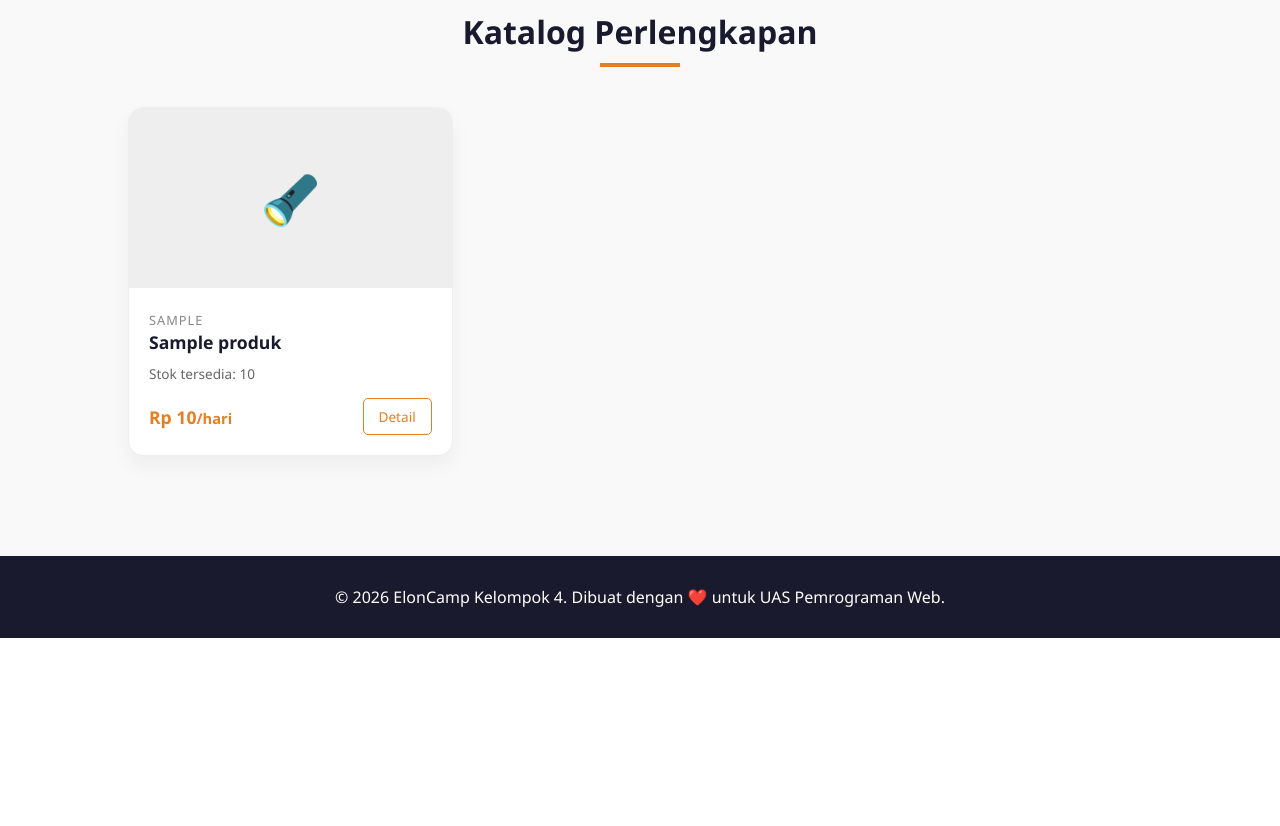
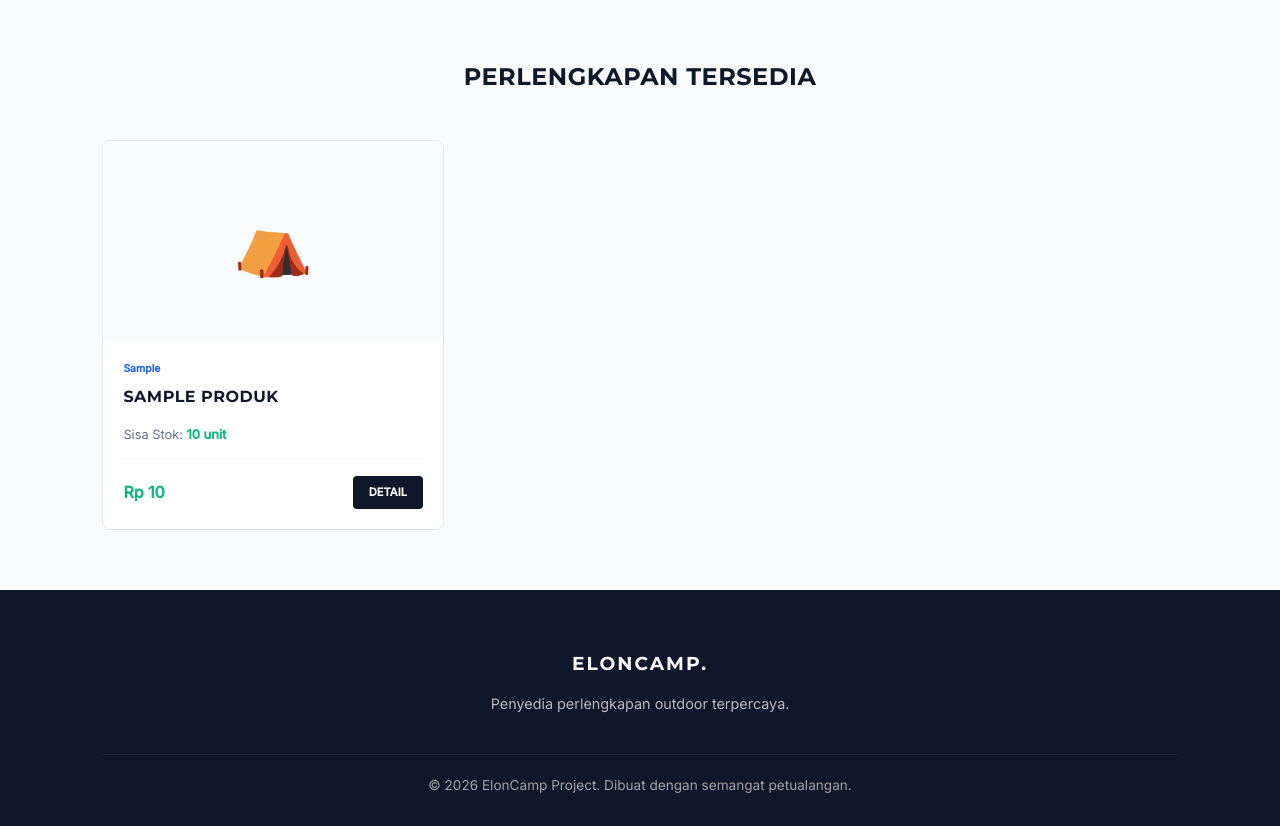
Before and after one commit to christianlobo026/ElonCamp, a PHP site: page / in a window 1280 px wide. Shown: the part 583-1409 px from the top of the page. Before the commit the page ends 1221 px from the top, so only its background shows below. Run offline with PHP 8.4, Linux system fonts and the light colour scheme; tables that the repository leaves empty or names only in its code hold one stand-in row (values such as "Sample post").

Commit message:
feat: implementasi landing page index.php dengan dinamis katalog produk

```diff
--- a/index.php
+++ b/index.php
@@ -1,199 +1,97 @@
-<?php
-// Memanggil file koneksi dan helper
-include 'config/database.php';
-?>
+<?php include 'config/database.php'; ?>
 <!DOCTYPE html>
 <html lang="id">
 <head>
     <meta charset="UTF-8">
     <meta name="viewport" content="width=device-width, initial-scale=1.0">
-    <title>ElonCamp - Sewa & Jual Alat Camping</title>
-    <style>
-        :root {
-            --primary: #e67e22;
-            --dark: #1a1a2e;
-            --light: #f4f4f4;
-        }
-
-        * { margin: 0; padding: 0; box-sizing: border-box; font-family: 'Segoe UI', sans-serif; }
-
-        body { background-color: #f9f9f9; color: #333; }
-
-        /* Navigation */
-        nav {
-            background: var(--dark);
-            padding: 15px 10%;
-            display: flex;
-            justify-content: space-between;
-            align-items: center;
-            position: sticky;
-            top: 0;
-            z-index: 1000;
-        }
-        nav .logo { color: white; font-size: 1.5rem; font-weight: bold; text-decoration: none; }
-        nav ul { display: flex; list-style: none; gap: 20px; }
-        nav ul li a { color: white; text-decoration: none; font-size: 0.9rem; }
-        nav .auth-btn {
-            background: var(--primary);
-            color: white;
-            padding: 8px 18px;
-            border-radius: 5px;
-            text-decoration: none;
-            font-weight: 600;
-        }
-
-        /* Hero Section */
-        .hero {
-            background: linear-gradient(rgba(0,0,0,0.6), rgba(0,0,0,0.6)), url('https://images.unsplash.com/photo-1504280390367-361c6d9f38f4?auto=format&fit=crop&w=1350&q=80');
-            background-size: cover;
-            background-position: center;
-            height: 60vh;
-            display: flex;
-            flex-direction: column;
-            justify-content: center;
-            align-items: center;
-            text-align: center;
-            color: white;
-            padding: 0 20px;
-        }
-        .hero h1 { font-size: 3rem; margin-bottom: 10px; }
-        .hero p { font-size: 1.2rem; margin-bottom: 25px; opacity: 0.9; }
-
-        /* Catalog Section */
-        .container { padding: 50px 10%; }
-        .section-title {
-            text-align: center;
-            margin-bottom: 40px;
-        }
-        .section-title h2 { font-size: 2rem; color: var(--dark); }
-        .section-title .line {
-            width: 80px;
-            height: 4px;
-            background: var(--primary);
-            margin: 10px auto;
-        }
-
-        .grid {
-            display: grid;
-            grid-template-columns: repeat(auto-fill, minmax(250px, 1fr));
-            gap: 25px;
-        }
-
-        .card {
-            background: white;
-            border-radius: 15px;
-            overflow: hidden;
-            box-shadow: 0 10px 20px rgba(0,0,0,0.05);
-            transition: 0.3s;
-            border: 1px solid #eee;
-        }
-        .card:hover { transform: translateY(-5px); }
-        .card-img {
-            height: 180px;
-            background: #eee;
-            display: flex;
-            align-items: center;
-            justify-content: center;
-            font-size: 3rem;
-        }
-        .card-content { padding: 20px; }
-        .card-content h3 { font-size: 1.1rem; margin-bottom: 10px; color: var(--dark); }
-        .card-content .category {
-            font-size: 0.8rem;
-            color: #888;
-            text-transform: uppercase;
-            letter-spacing: 1px;
-        }
-        .card-footer {
-            display: flex;
-            justify-content: space-between;
-            align-items: center;
-            margin-top: 15px;
-        }
-        .price { color: var(--primary); font-weight: bold; font-size: 1.1rem; }
-        .btn-detail {
-            padding: 8px 15px;
-            border: 1px solid var(--primary);
-            color: var(--primary);
-            text-decoration: none;
-            border-radius: 5px;
-            font-size: 0.85rem;
-            transition: 0.3s;
-        }
-        .btn-detail:hover { background: var(--primary); color: white; }
-
-        footer {
-            background: var(--dark);
-            color: white;
-            text-align: center;
-            padding: 30px;
-            margin-top: 50px;
-        }
-    </style>
+    <title>ElonCamp | Rental Equipment</title>
+    <link rel="stylesheet" href="assets/style.css">
 </head>
 <body>
 
 <nav>
-        <a href="index.php" class="logo">⛺ ElonCamp</a>
+    <a href="index.php" class="logo">ELONCAMP.</a>
+
     <ul>
-            <li><a href="index.php">Beranda</a></li>
-            <li><a href="#katalog">Katalog</a></li>
-            <?php if (isLoggedIn()): ?>
-                <?php if (isAdmin()): ?>
-                    <li><a href="admin/index.php">Dashboard Admin</a></li>
-                <?php endif; ?>
-                <li><a href="auth/logout.php" style="color: #ff7675;">Logout (<?php echo $_SESSION['nama']; ?>)</a></li>
-            <?php else: ?>
-                <li><a href="auth/login.php" class="auth-btn">Masuk</a></li>
+        <li><a href="index.php">BERANDA</a></li>
+        <li><a href="#katalog">SEWA</a></li>
+        <li><a href="#about">TENTANG</a></li>
+
+        <?php if(isLoggedIn()): ?>
+            <li><a href="riwayat.php">RIWAYAT</a></li>
         <?php endif; ?>
     </ul>
+
+    <div class="nav-right">
+        <?php if(isLoggedIn()): ?>
+            <span style="color: white; font-size: 0.8rem; margin-right: 10px;">Halo, User!</span>
+            <a href="auth/logout.php" class="btn-auth" style="background: #ef4444; color: white;">LOGOUT</a>
+        <?php else: ?>
+            <a href="auth/login.php" class="btn-auth">LOGIN</a>
+        <?php endif; ?>
+    </div>
 </nav>
 
-    <section class="hero">
-        <h1>Petualangan Menantimu</h1>
-        <p>Sewa perlengkapan camping terbaik dengan harga terjangkau.</p>
-        <a href="#katalog" class="auth-btn" style="padding: 12px 30px; font-size: 1rem;">Lihat Produk</a>
-    </section>
+<header class="hero">
+    <div class="hero-content">
+        <h1>ADVENTURE AWAITS</h1>
+        <p>Sewa perlengkapan camping terbaik untuk pendakianmu.</p>
+        <a href="#katalog" class="btn-auth" style="padding: 1rem 2.5rem; font-size: 0.85rem; text-decoration: none;">LIHAT KATALOG</a>
+    </div >
+</header>
 
-    <div class="container" id="katalog">
+<main class="container" id="katalog">
     <div class="section-title">
-            <h2>Katalog Perlengkapan</h2>
-            <div class="line"></div>
+        <h2>PERLENGKAPAN TERSEDIA</h2>
     </div>
 
     <div class="grid">
         <?php
-            // Ambil data dari tabel produk
-            $query = mysqli_query($conn, "SELECT * FROM produk ORDER BY id_produk DESC");
-
-            if (mysqli_num_rows($query) > 0) {
-                while($data = mysqli_fetch_array($query)) {
-                    // Emoji sederhana sebagai pengganti gambar jika belum ada file upload
-                    $emoji = ($data['kategori'] == 'Tenda') ? '⛺' : (($data['kategori'] == 'Tas') ? '🎒' : '🔦');
+        // Mengambil seluruh data termasuk kolom foto dari tabel produk
+        $query = mysqli_query($conn, "SELECT * FROM produk LIMIT 6");
+        while($data = mysqli_fetch_array($query)):
         ?>
         <div class="card">
-                    <div class="card-img"><?php echo $emoji; ?></div>
-                    <div class="card-content">
-                        <span class="category"><?php echo $data['kategori']; ?></span>
-                        <h3><?php echo $data['nama_alat']; ?></h3>
-                        <p style="font-size: 0.85rem; color: #666;">Stok tersedia: <?php echo $data['stok']; ?></p>
-                        <div class="card-footer">
-                            <span class="price"><?php echo formatRupiah($data['harga_sewa']); ?><small>/hari</small></span>
-                            <a href="detail.php?id=<?php echo $data['id_produk']; ?>" class="btn-detail">Detail</a>
+
+            <div class="card-img" style="padding: 0; overflow: hidden; display: flex; align-items: center; justify-content: center; background: #f8fafc;">
+                <?php if(!empty($data['foto']) && file_exists("assets/images/".$data['foto'])): ?>
+                    <img src="assets/images/<?= $data['foto']; ?>" alt="<?= $data['nama_alat']; ?>" style="width: 100%; height: 100%; object-fit: cover;">
+                <?php else: ?>
+                    <span style="font-size: 4rem; padding: 20px;">⛺</span>
+                <?php endif; ?>
+            </div>
+
+            <div class="card-body">
+                <span class="cat"><?= $data['kategori']; ?></span>
+                <h3><?= $data['nama_alat']; ?></h3>
+
+                <p style="font-size: 0.8rem; margin-top: 5px; color: #64748b;">
+                    Sisa Stok: <strong style="color: <?= $data['stok'] > 0 ? '#10b981' : '#ef4444'; ?>;"><?= $data['stok']; ?> unit</strong>
+                </p>
+
+                <div class="card-footer" style="margin-top: 15px;">
+                    <span class="price"><?= formatRupiah($data['harga_sewa']); ?></span>
+
+                    <?php if($data['stok'] > 0): ?>
+                        <a href="sewa.php?id=<?= $data['id_produk']; ?>" class="btn-action">DETAIL</a>
+                    <?php else: ?>
+                        <button disabled class="btn-action" style="background: #cbd5e1; color: #94a3b8; border: none; cursor: not-allowed;">STOK HABIS</button>
+                    <?php endif; ?>
                 </div>
             </div>
         </div>
-            <?php
-                }
-            } else {
-                echo "<p style='text-align:center; grid-column: 1/-1;'>Belum ada produk tersedia.</p>";
-            }
-            ?>
+        <?php endwhile; ?>
     </div>
+</main>
+
+<footer id="about">
+    <div style="text-align: center;">
+        <h3 style="margin-bottom: 15px; letter-spacing: 2px;">ELONCAMP.</h3>
+        <p style="font-size: 0.9rem; opacity: 0.7;">Penyedia perlengkapan outdoor terpercaya.</p>
     </div>
-
-    <footer>
-        <p>&copy; 2026 ElonCamp Kelompok 4. Dibuat dengan ❤️ untuk UAS Pemrograman Web.</p>
+    <div class="footer-text">
+        &copy; 2026 ElonCamp Project. Dibuat dengan semangat petualangan.
+    </div>
 </footer>
 
 </body>
```
Lines whose indentation alone changed are shown as unchanged.
